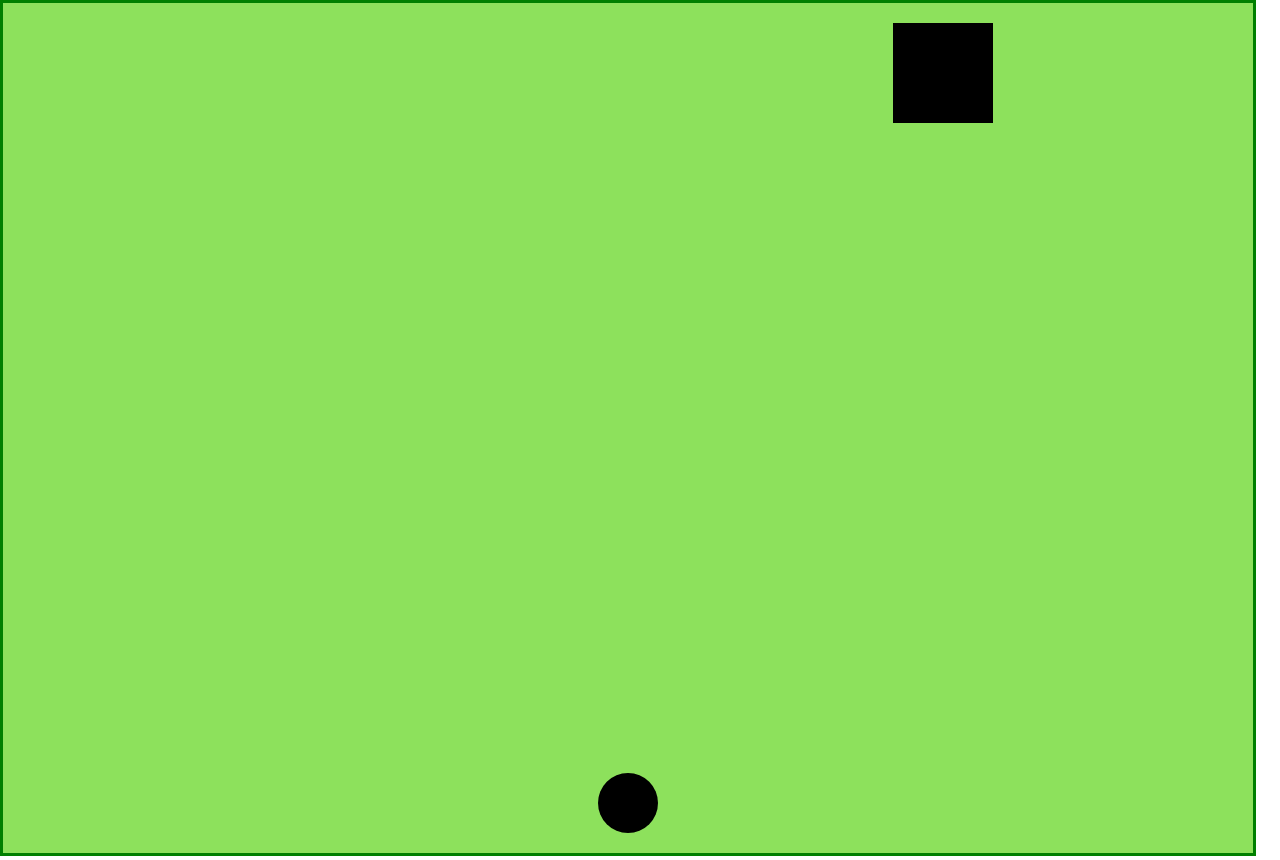
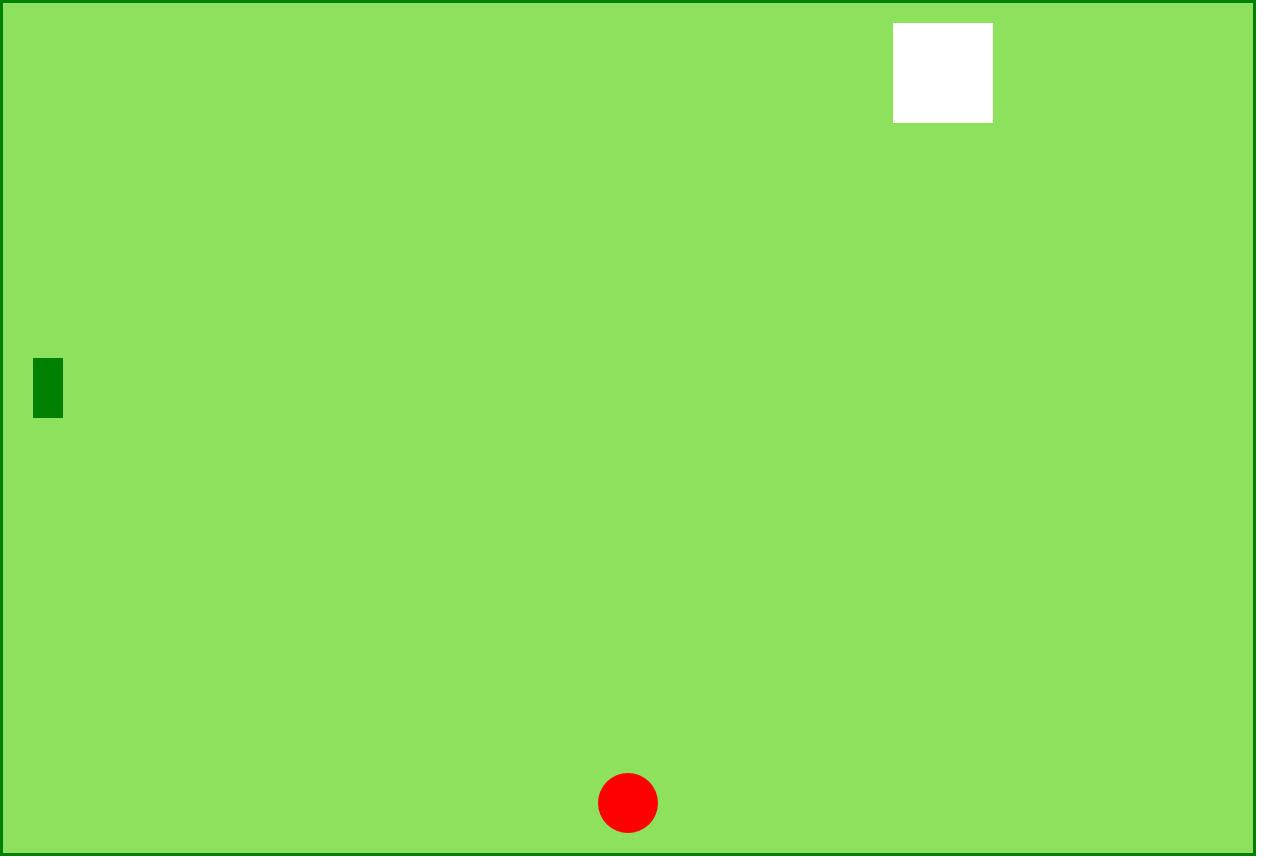
Before and after one commit to b-arana/LITTLE-RED-RIDING-HOOD, a plain HTML site: page index.html in a window 1280 px wide. Both pictures are taken after a click on the button "Start game". Drawn offline with nearby package versions, Linux system fonts and the light colour scheme.

Commit message:
He creado obstaculos.Tengo que crear un array y que aparezcan aleatoriamente por arriba de la pantalla

```diff
--- a/index.html
+++ b/index.html
@@ -11,7 +11,7 @@
     <script src="js/background.js"></script>
     <script src="js/house.js"></script>
     <script src="js/characters.js"></script>
-    <script src="js/obstacules.js"></script>
+    <script src="js/obstacles.js"></script>
     <script src="js/game.js"></script>
     <script src="js/main.js"></script>
     <script src="https://code.jquery.com/jquery-3.3.1.min.js" integrity="sha256-FgpCb/KJQlLNfOu91ta32o/NMZxltwRo8QtmkMRdAu8="
@@ -24,7 +24,13 @@
         <div id="container-inside">
             <img class="img-title" src="images/smartgames_littleredridinghood_logo.jpg" alt="Title">
             <div id="section-front">
-                <img class="img-background" src="images/backgroundInicio.jpg" alt="background">
+                <div class="front">
+                    <img class="img-background" src="images/backgroundInicio.jpg" alt="background">
+                </div>
+                <div class="back">
+                    <h2>Intructions</h2>
+                    <p>dsvsdvsdvdsvdsfv</p>
+                </div>
             </div>
             <button id="start-button" class="btn-start" type="button" name="start-btn">Start game</button>
 
--- a/js/characters.js
+++ b/js/characters.js
@@ -8,11 +8,12 @@ function Characters(canvas, ctx) {
 	this.ctx = ctx;
 	this.x = 625;
 	this.y = 800;
-	this.r = 30;
+    this.r = 30;
 }
 Characters.prototype.drawRedHiringHood = function() {
 	this.ctx.beginPath();
-	this.ctx.arc(this.x, this.y, this.r, 0, 2 * Math.PI);
+    this.ctx.fillStyle = "red";
+    this.ctx.arc(this.x, this.y, this.r, 0, 2 * Math.PI);
 	this.ctx.fill();
 	this.ctx.closePath();
 };
--- a/js/game.js
+++ b/js/game.js
@@ -2,14 +2,13 @@ function Game(canvasId) {
 	this.canvas = document.getElementById(canvasId);
 	this.ctx = this.canvas.getContext('2d');
 	this.width = 700;
-	this.height = 900;
+    this.height = 900;
 	this.house = new House(this.canvas, this.ctx);
 	this.redRidingHood = new Characters(this.canvas, this.ctx);
 	this.wolf = new Characters(this.canvas, this.ctx);
 	this.obstacles = new Obstacles(this.canvas, this.ctx);
-	// this.car = new Car(this.canvas, this.ctx);
-	// this.road = [new Road(this.canvas, this.ctx), new Road(this.canvas, this.ctx)];
-	// this.listaObstacles = [];
+
+
 }
 Game.prototype.clear = function() {
 	this.ctx.clearRect(0, 0, this.canvas.width, this.canvas.height);
@@ -22,7 +21,9 @@ Game.prototype.start = function() {
 			this.house.drawHouse();
 			this.house.moveHouse();
 			this.redRidingHood.drawRedHiringHood();
-			this.redRidingHood.moveRedHiringHood();
+            this.redRidingHood.moveRedHiringHood();
+            this.obstacles.drawObstacles();
+            this.obstacles.moveObstacles ();
 		}.bind(this),
 		60
 	);
--- a/js/house.js
+++ b/js/house.js
@@ -1,14 +1,14 @@
 function House(canvas, ctx) {
 	this.canvas = canvas;
-	this.ctx = ctx;
+    this.ctx = ctx;
 	this.x = 575;
 	this.y = 20;
 	this.w = 100;
 	this.vx = 7;
 }
 House.prototype.drawHouse = function() {
+    this.ctx.fillStyle = "white";
 	this.ctx.fillRect(this.x, this.y, this.w, this.w);
-
 	// this.img = new Image();
 	// this.img.src = '/images/house.jpg';
 	// this.ctx.drawImage(this.img, this.x, this.y, this.w, this.w);
--- /dev/null
+++ b/js/obstacles.js
@@ -0,0 +1,20 @@
+function Obstacles(canvas, ctx) {
+    this.canvas = canvas;
+    this.ctx = ctx;
+    // this.x = Math.floor(Math.random() * ((this.canvas.width - this.w) - (this.x + this.w)) + (this.x + this.w));
+    this.x = 30;
+    this.y = 40;
+    this.w = 30;
+    this.h = 60;
+    this.vy = 7;
+}
+
+Obstacles.prototype.drawObstacles = function () {
+    this.ctx.fillStyle = "green";
+    this.ctx.fillRect(this.x, this.y, this.w, this.h);
+}
+Obstacles.prototype.moveObstacles = function(){
+    this.y += this.vy;
+
+
+}
--- a/js/obstacules.js
+++ /dev/null
@@ -1,5 +0,0 @@
-function Obstacles(canvas, ctx) {
-    this.canvas = canvas;
-    this.ctx = ctx;
-
-}
```
